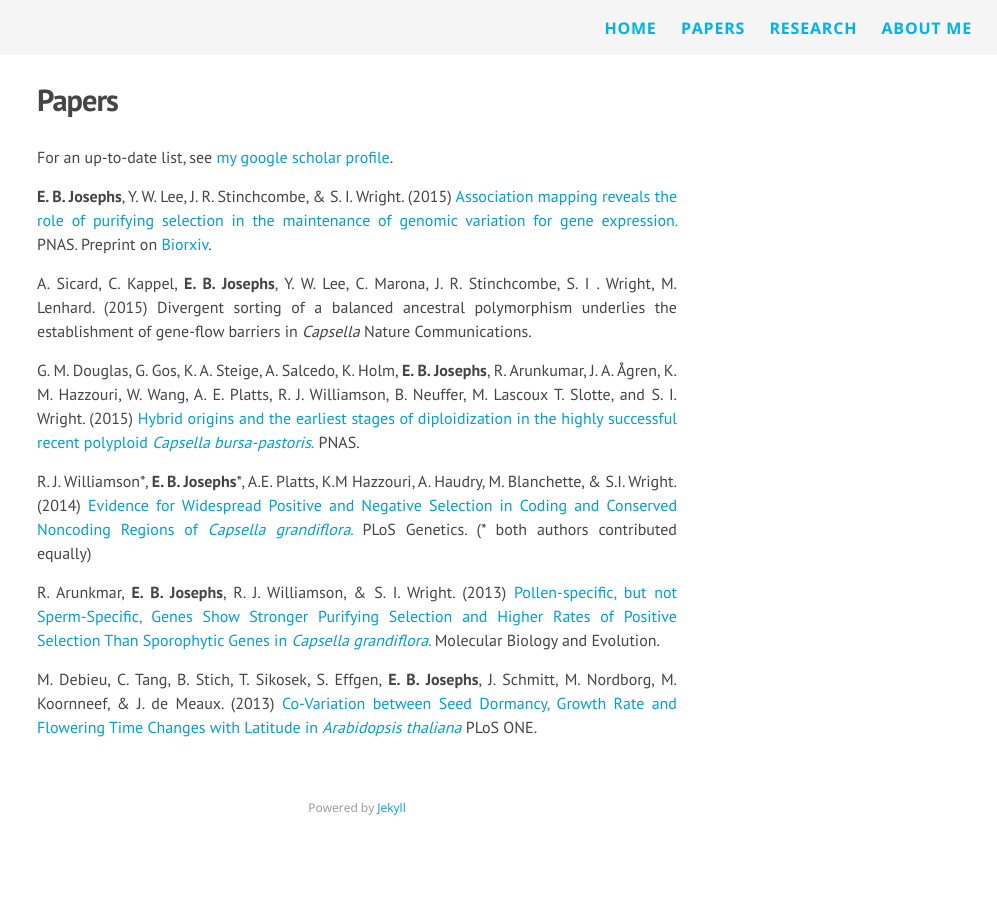
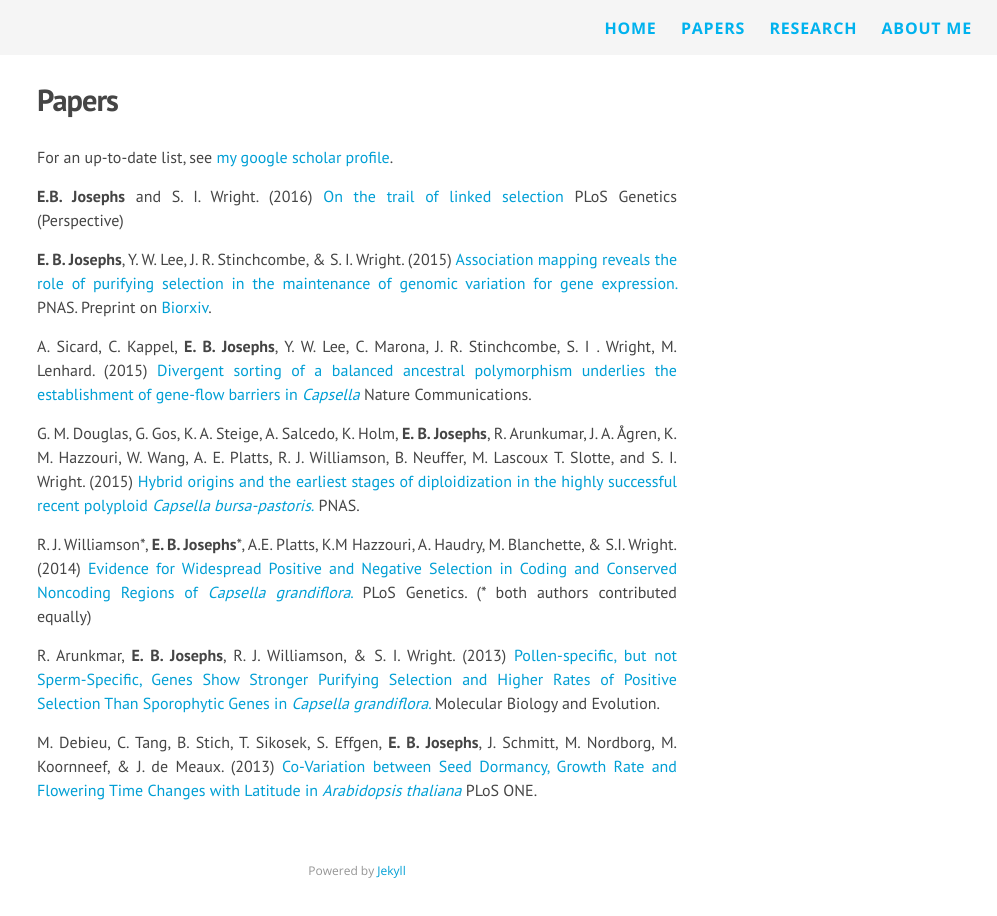
Before and after one commit to emjosephs/emjosephs.github.io, a Jekyll site: the page built from Papers.md, in a window 1280 px wide. Shown: the whole page, without its empty margins (283-1280 px from the left). Built offline with Jekyll 4.4.1, drawn with Linux system fonts in a browser that asks for light colours; nearby versions of some CDN libraries.

Commit message:
updated links

```diff
--- a/Papers.md
+++ b/Papers.md
@@ -6,10 +6,12 @@ permalink: /papers/
 
 For an up-to-date list, see [my google scholar profile](https://scholar.google.ca/citations?user=LeLjAToAAAAJ&hl=en).
 
+**E.B. Josephs** and S. I. Wright. (2016) [On the trail of linked selection](http://journals.plos.org/plosgenetics/article?id=10.1371/journal.pgen.1006240) PLoS Genetics (Perspective)
+
 **E. B. Josephs**, Y. W. Lee, J. R. Stinchcombe, & S. I. Wright. (2015) [Association mapping reveals the role of purifying selection in the maintenance of genomic variation for gene expression.](http://www.pnas.org/content/early/2015/11/23/1503027112)  PNAS.
 Preprint on [Biorxiv](http://biorxiv.org/content/early/2015/09/21/015743).
 
-A. Sicard, C. Kappel, **E. B. Josephs**, Y. W. Lee, C. Marona, J. R. Stinchcombe, S. I . Wright, M. Lenhard. (2015) Divergent sorting of a balanced ancestral polymorphism underlies the establishment of gene-flow barriers in *Capsella* Nature Communications.
+A. Sicard, C. Kappel, **E. B. Josephs**, Y. W. Lee, C. Marona, J. R. Stinchcombe, S. I . Wright, M. Lenhard. (2015) [Divergent sorting of a balanced ancestral polymorphism underlies the establishment of gene-flow barriers in *Capsella*](http://www.nature.com/articles/ncomms8960) Nature Communications.
 
 G. M. Douglas, G. Gos, K. A. Steige, A. Salcedo, K. Holm, **E. B. Josephs**, R. Arunkumar, J. A. Ågren, K. M. Hazzouri, W. Wang, A. E. Platts, R. J. Williamson, B. Neuffer, M. Lascoux T. Slotte, and S. I. Wright. (2015) [Hybrid origins and the earliest stages of diploidization in the highly successful recent polyploid *Capsella bursa-pastoris.*](http://biorxiv.org/content/early/2015/09/21/015743) PNAS.
 
```
Also changed, not shown: about.md (+1 -1 lines).
